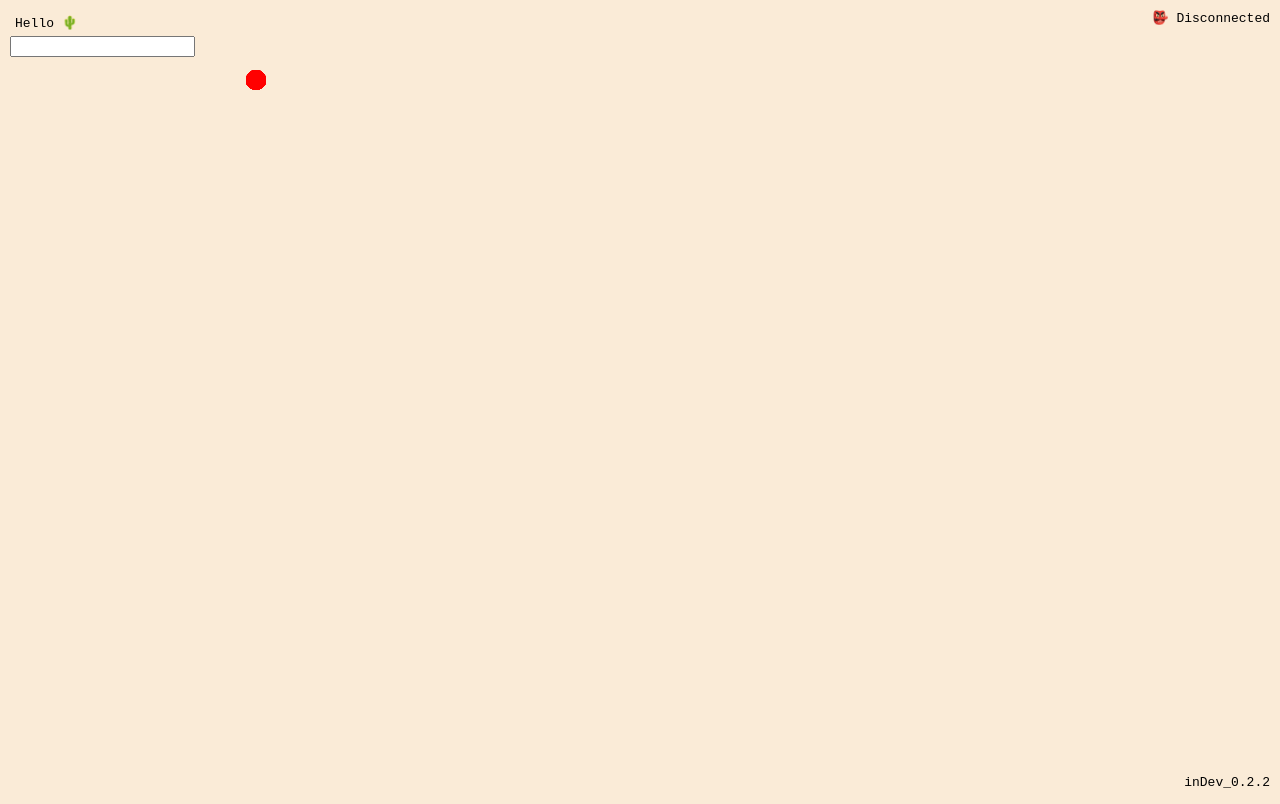
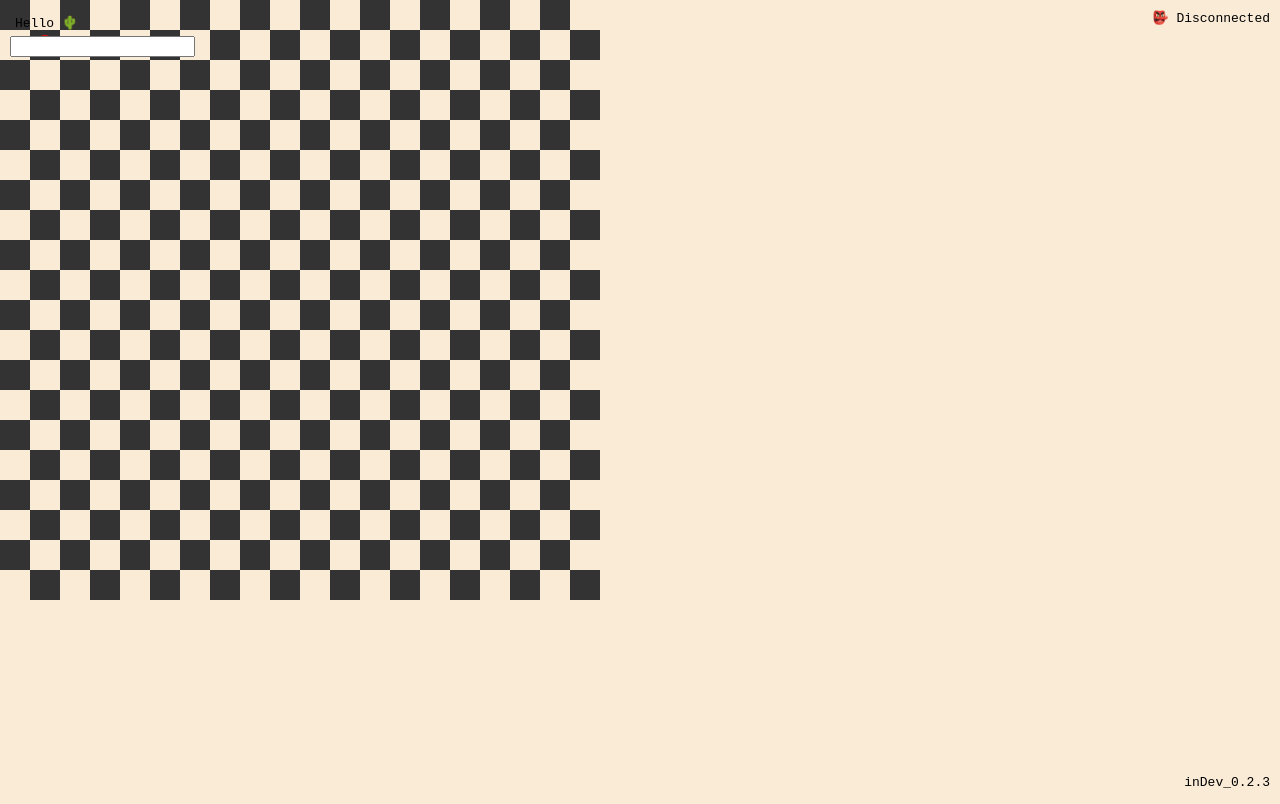
Before and after one commit to Evolveye/CChess.io, a website with bundled scripts: page client/index.html in a window 1280 px wide. Built offline with nearby package versions, Linux system fonts and the light colour scheme; no server answers.

Commit message:
+ chessboard

```diff
--- a/client/index.html
+++ b/client/index.html
@@ -17,9 +17,9 @@
 
   <section class="server_connection"></section>
 
-  <section class="version">inDev_0.2.2</section>
+  <section class="version">inDev_0.2.3</section>
 
-  <canvas class="canvas-main"></canvas>
+  <section class="game"></section>
 
   <section class="chat"></section>
 
--- a/client/js/game.js
+++ b/client/js/game.js
@@ -1,22 +1,34 @@
 import ws from "./ws.js"
 
 class Player {
-  constructor() {
+  constructor( movingTimeStamp ) {
     this.id = Math.random()
-    this.x = Math.floor( Math.random() * 700 )
-    this.y = Math.floor( Math.random() * 500 )
+    this.x = 2 // Math.floor( Math.random() * 700 )
+    this.y = 2 // Math.floor( Math.random() * 500 )
+
+    this.width = window.innerWidth
+    this.height = window.innerHeight
+
+    this.canMove = true
+    this.movingTimeStamp = movingTimeStamp
   }
 }
 
 class Game {
-  constructor() {
+  constructor( width, height, tileSize ) {
+    this.box = document.querySelector( `.game` )
+    this.box.innerHTML = /* html */ `
+      <canvas class="canvas-main"></canvas>
+    `
+
     /** @type {HTMLCanvasElement} */
-    this.canvas = document.querySelector( `.canvas-main` )
+    this.canvas = this.box.querySelector( `.canvas-main` )
     this.ctx = this.canvas.getContext( `2d` )
 
-    this.player = new Player
+    this.player = new Player( 500 )
+    this.entities = []
 
-    this.entities = []
+    this.map = { tileSize, width, height }
 
     this.resize()
 
@@ -33,14 +45,22 @@ class Game {
   }
 
   logic() {
-    if ( Game.key( `left` ) )
-      this.player.x--
-    if ( Game.key( `right` ) )
-      this.player.x++
-    if ( Game.key( `up` ) )
-      this.player.y--
-    if ( Game.key( `down` ) )
-      this.player.y++
+    const m = this.map
+    const p = this.player
+
+    if ( p.canMove && Game.key( `arrow` ) ) {
+      if ( Game.key( `left` ) && p.x )
+        p.x--
+      else if ( Game.key( `right` ) && p.x < m.width )
+        p.x++
+      else if ( Game.key( `up` ) && p.y )
+        p.y--
+      else if ( Game.key( `down` ) && p.y < m.height )
+        p.y++
+
+      p.canMove = false
+      setTimeout( () => p.canMove = true, p.movingTimeStamp )
+    }
 
     ws.send( `game-player_update`, {
       x: this.player.x,
@@ -49,22 +69,32 @@ class Game {
   }
 
   draw() {
+    const m = this.map
     const p = this.player
-    const ctx = game.ctx
+    const ctx = this.ctx
+    const tSize = m.tileSize
 
-    // ctx.clearRect( 0, 0, ctx.canvas.width, ctx.canvas.height )
+    ctx.clearRect( 0, 0, ctx.canvas.width, ctx.canvas.height )
+
+    // map
+    ctx.fillStyle = `#333`
+    for ( let y = 0;  y < m.height;  y++ )
+      for ( let x = y % 2;  x < m.width;  x += 2 ) {
+        ctx.fillRect( x * tSize, y * tSize, tSize, tSize )
+      }
+
 
     ctx.fillStyle = `#000`
     for ( const e of this.entities ) {
       ctx.beginPath()
-      ctx.arc( e.x, e.y, 10, 0, Math.PI * 2 )
+      ctx.arc( (e.x - .5) * tSize, (e.y - .5) * tSize, 10, 0, Math.PI * 2 )
       ctx.closePath()
       ctx.fill()
     }
 
     ctx.fillStyle = `#F00`
     ctx.beginPath()
-    ctx.arc( p.x, p.y, 10, 0, Math.PI * 2 )
+    ctx.arc( (p.x - .5) * tSize, (p.y - .5) * tSize, 10, 0, Math.PI * 2 )
     ctx.closePath()
     ctx.fill()
   }
@@ -75,30 +105,23 @@ class Game {
   }
 
   static key( key ) {
-    let keyCode
+    const k = Game.keys
 
     if ( typeof key === `string`)
       switch ( key ) {
-        case `left`:
-          keyCode = 37
-          break
-        case `right`:
-          keyCode = 39
-          break
-        case `up`:
-          keyCode = 38
-          break
-        case `down`:
-          keyCode = 40
-          break
+        case `left`: return k[ 37 ]
+        case `right`: return k[ 39 ]
+        case `up`: return k[ 38 ]
+        case `down`: return k[ 40 ]
+        case `arrow`: return k[ 37 ]  ||  k[ 38 ]  ||  k[ 39 ]  ||  k[ 40 ]
       }
 
-    return Game.keys[ keyCode ]
+    return k[ key ]
   }
 }
 Game.keys = []
 
-const game = new Game
+const game = new Game( 20, 20, 30 )
 const player = game.player
 
 ws.on( `game-update`, players => {
--- a/js/wssRooms.js
+++ b/js/wssRooms.js
@@ -18,6 +18,8 @@ module.exports = new Map( [
         break
 
       case `game-player_update`:
+        if ( !(`player` in appWs) )
+          break
         appWs.player.x = data.x
         appWs.player.y = data.y
         break
```
